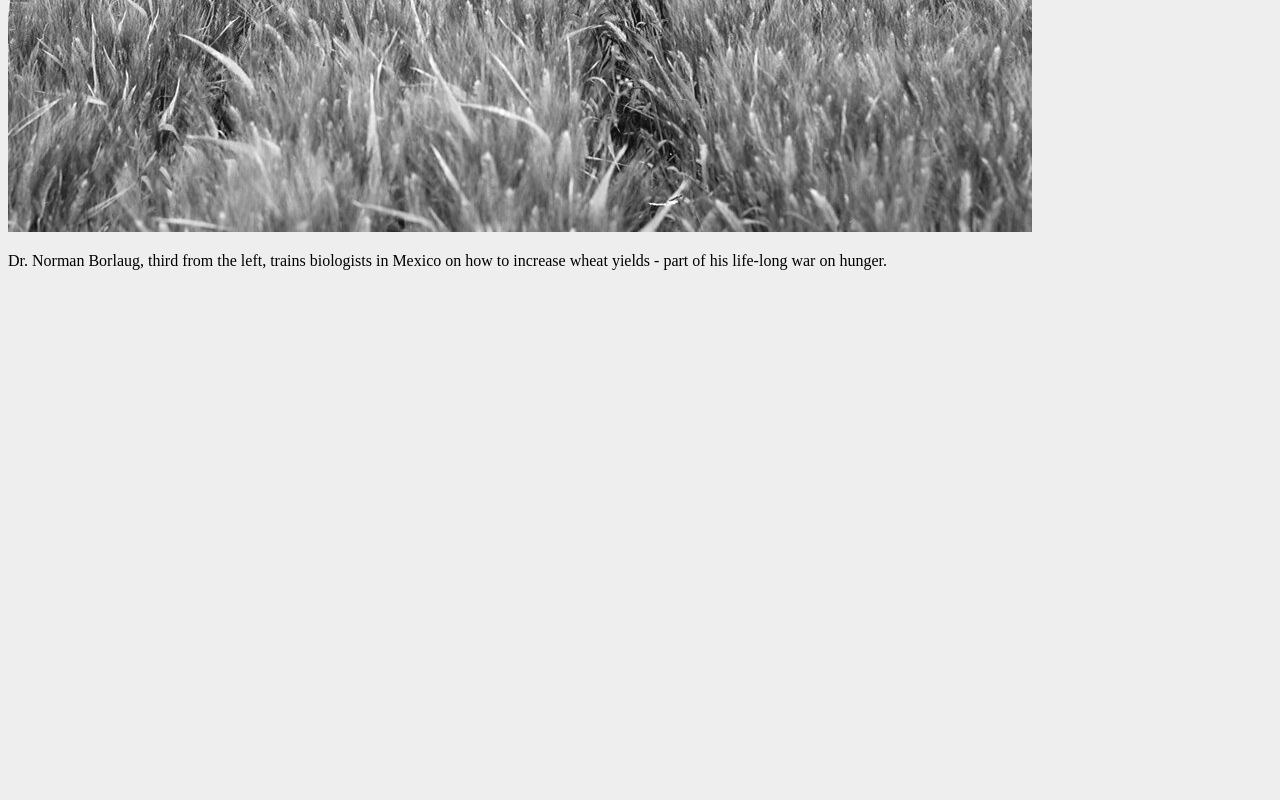
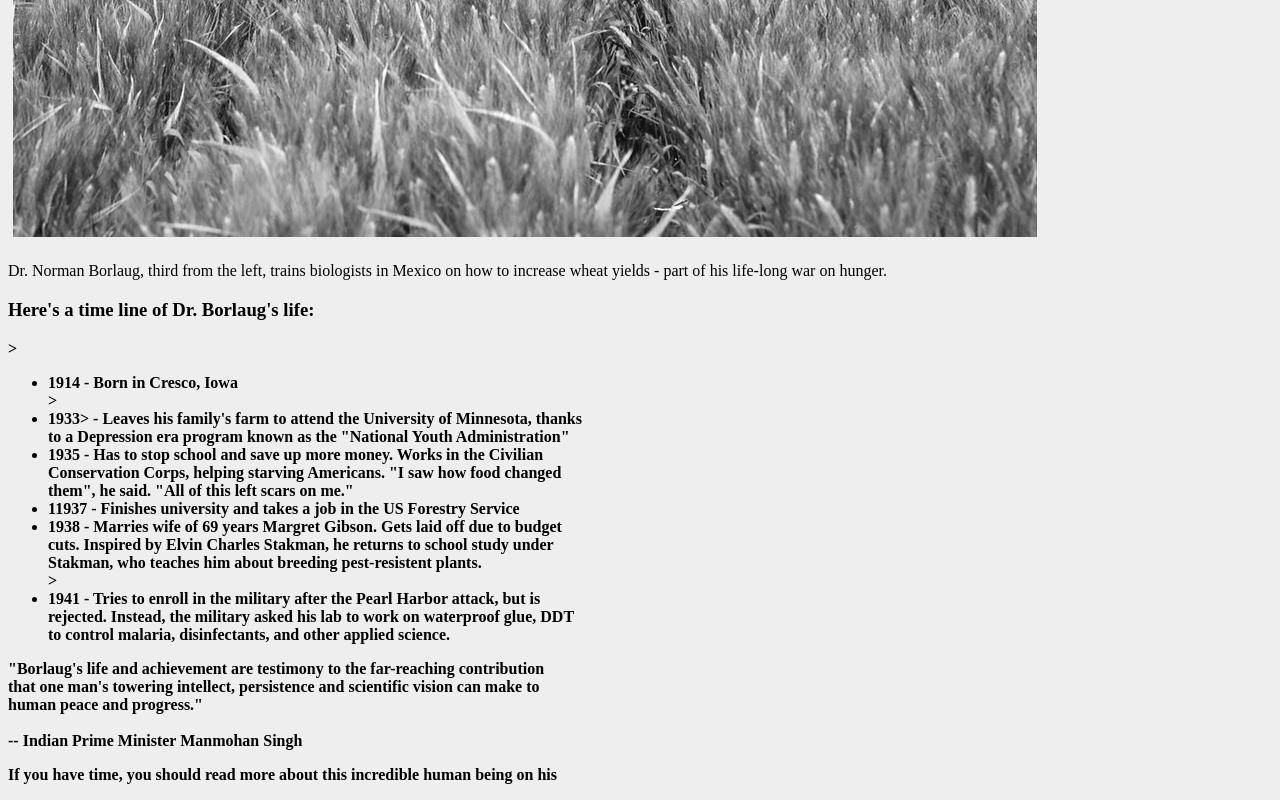
Before and after one commit to Ashuaks/Ashuaks-milen-ale, a plain HTML site: page index.html in a window 1280 px wide. Shown: the part 504-1304 px from the top of the page. Before the commit the page ends 800 px from the top, so only its background shows below. Drawn offline with Linux system fonts and the light colour scheme.

Commit message:
Add code

```diff
--- a/index.html
+++ b/index.html
@@ -12,5 +12,32 @@
     <h2>The man who saved a billion lives</h2>
     <img class="img" src="tribute-page-main-image (1).jpg">
     <p class="p3">Dr. Norman Borlaug, third from the left, trains biologists in Mexico on how to increase wheat yields - part of his life-long war on hunger.</p>
+    <h3><b>Here's a time line of Dr. Borlaug's life:<b></h3>>
+    <ul>
+        <li><b>1914</b> -  Born in Cresco, Iowa </li>>
+
+        <li><b>1933</b>> - Leaves his family's farm to attend the University of Minnesota, thanks<br>
+             to a Depression era program known as the "National Youth Administration"</li>
+        <li><b>1935 </b>- Has to stop school and save up more money. Works in the Civilian<br>
+            Conservation Corps, helping starving Americans. "I saw how food changed <br>
+            them", he said. "All of this left scars on me."</li>
+        <li>1<b>1937</b> - Finishes university and takes a job in the US Forestry Service</li>
+        <li><b>1938</b> - Marries wife of 69 years Margret Gibson. Gets laid off due to budget<br>
+             cuts. Inspired by Elvin Charles Stakman, he returns to school study under<br>
+              Stakman, who teaches him about breeding pest-resistent plants.</li>>
+        <li><b>1941 </b>- Tries to enroll in the military after the Pearl Harbor attack, but is <br>
+            rejected. Instead, the military asked his lab to work on waterproof glue, DDT<br>
+            to control malaria, disinfectants, and other applied science.</li>
+
+    </ul>
+        <p>"Borlaug's life and achievement are testimony to the far-reaching contribution<br>
+            that one man's towering intellect, persistence and scientific vision can make to <br>
+            human peace and progress."
+             <br>
+             <br>
+            -- Indian Prime Minister Manmohan Singh</p>
+
+   <p> <b> If you have time, you should read more about this incredible human being on his</b>  <a href="https://en.wikipedia.org/wiki/Norman_Borlaug"></p>
+
 </body>
 </html>
--- a/style.css
+++ b/style.css
@@ -6,7 +6,8 @@ h2 {
     text-align: center;
 }
 .img {
-    img: center;
+    margin :5px;
+
 
 }
 
```
